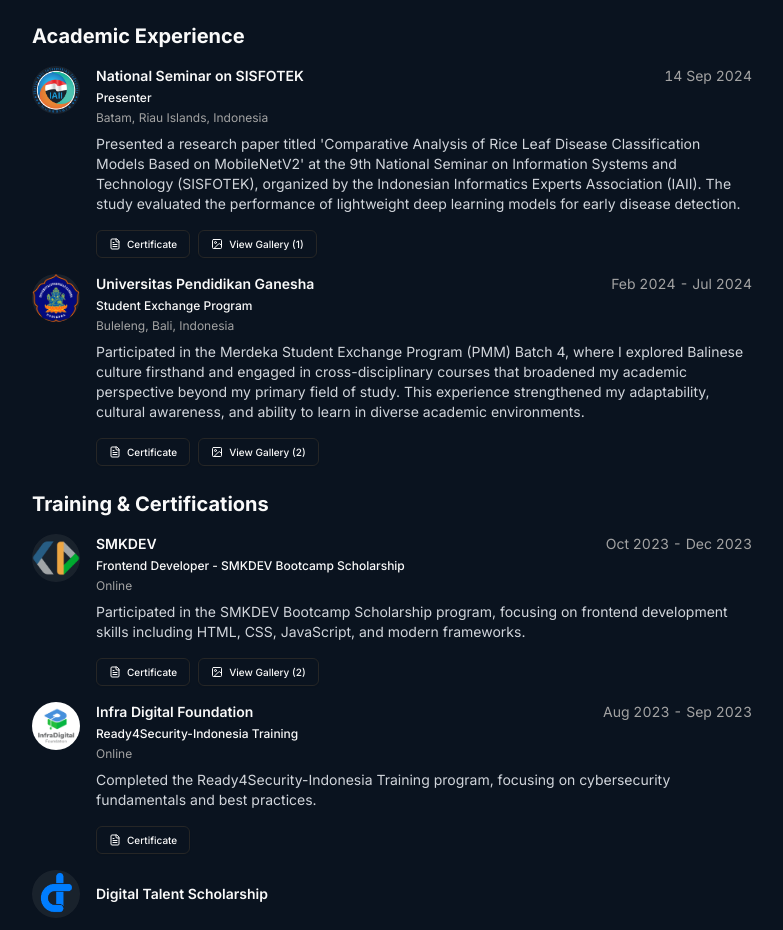
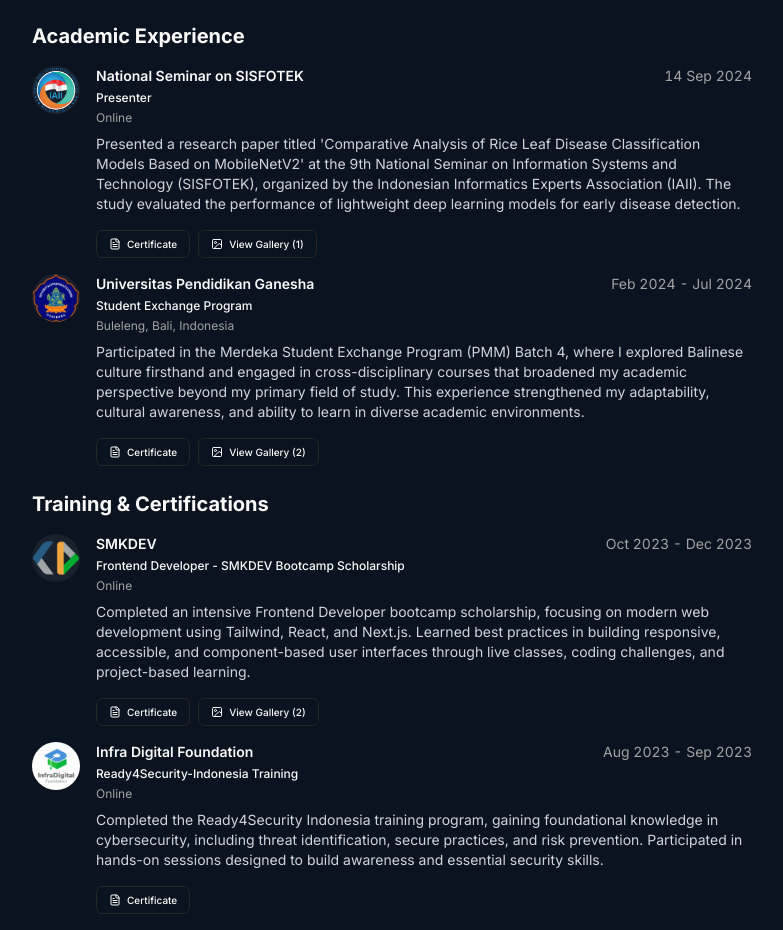
Before and after one commit to azharanggakusuma/portfolio-next, a Next.js app: page / in a window 1280 px wide. Shown: the part 1242-2172 px from the top of the page, without its empty margins (248-1031 px from the left). Built offline with nearby package versions, Linux system fonts and the light colour scheme.

Commit message:
main: Fixed

```diff
--- a/src/data/resume.tsx
+++ b/src/data/resume.tsx
@@ -207,7 +207,7 @@ export const DATA = {
       logoUrl: "/academic/sisfotek.png",
       start: "14 Sep 2024",
       end: "14 Sep 2024",
-      location: "Batam, Riau Islands, Indonesia",
+      location: "Online",
       description:
         "Presented a research paper titled 'Comparative Analysis of Rice Leaf Disease Classification Models Based on MobileNetV2' at the 9th National Seminar on Information Systems and Technology (SISFOTEK), organized by the Indonesian Informatics Experts Association (IAII). The study evaluated the performance of lightweight deep learning models for early disease detection.",
       certificateUrl: "https://drive.google.com/file/d/1weW0nyCKE1mPRdOXhjE5OfNm2A4_TnbM/view?usp=sharing",
@@ -256,7 +256,7 @@ export const DATA = {
       end: "Dec 2023",
       location: "Online",
       description:
-        "Participated in the SMKDEV Bootcamp Scholarship program, focusing on frontend development skills including HTML, CSS, JavaScript, and modern frameworks.",
+        "Completed an intensive Frontend Developer bootcamp scholarship, focusing on modern web development using Tailwind, React, and Next.js. Learned best practices in building responsive, accessible, and component-based user interfaces through live classes, coding challenges, and project-based learning.",
       certificateUrl: "https://drive.google.com/file/d/1XFUFx76mido9CNErfO3jY3GJocxp0IV8/view?usp=sharing",
       gallery: [
         {
@@ -280,7 +280,7 @@ export const DATA = {
       end: "Sep 2023",
       location: "Online",
       description:
-        "Completed the Ready4Security-Indonesia Training program, focusing on cybersecurity fundamentals and best practices.",
+        "Completed the Ready4Security Indonesia training program, gaining foundational knowledge in cybersecurity, including threat identification, secure practices, and risk prevention. Participated in hands-on sessions designed to build awareness and essential security skills.",
       certificateUrl: "https://drive.google.com/file/d/1yXBXOojBZi1ccsGEuIGR8HpB37PuV63C/view?usp=sharing",
       gallery: [],
     },
```
